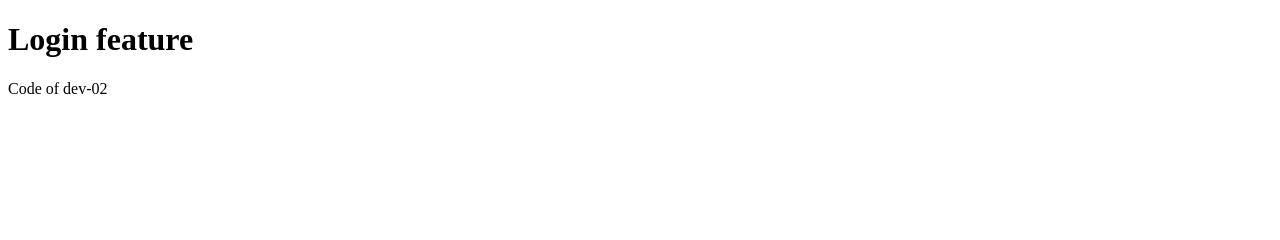
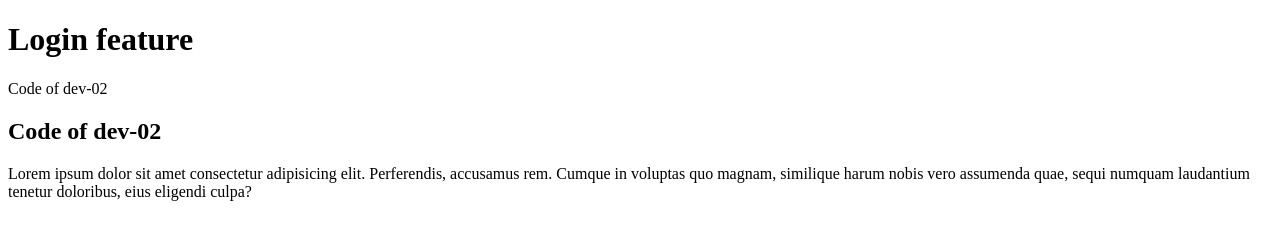
Before and after one commit to vinhhn3/webg301-git-github-demo, a plain HTML site: page login.html in a window 1280 px wide. Drawn offline with Linux system fonts and the light colour scheme.

Commit message:
dev-02: complete code

```diff
--- a/login.html
+++ b/login.html
@@ -8,5 +8,12 @@
   <body>
     <h1>Login feature</h1>
     <p>Code of dev-02</p>
+    <h2>Code of dev-02</h2>
+    <p>
+      Lorem ipsum dolor sit amet consectetur adipisicing elit. Perferendis,
+      accusamus rem. Cumque in voluptas quo magnam, similique harum nobis vero
+      assumenda quae, sequi numquam laudantium tenetur doloribus, eius eligendi
+      culpa?
+    </p>
   </body>
 </html>
```
